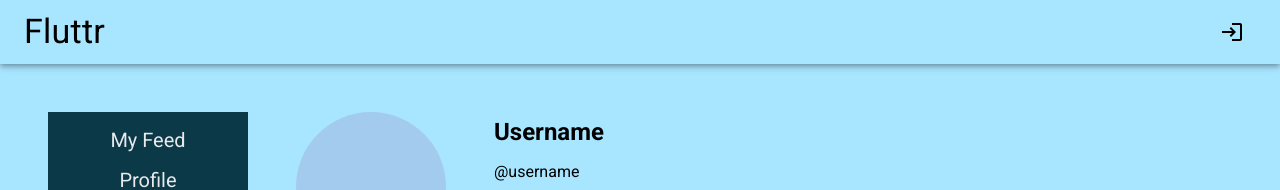
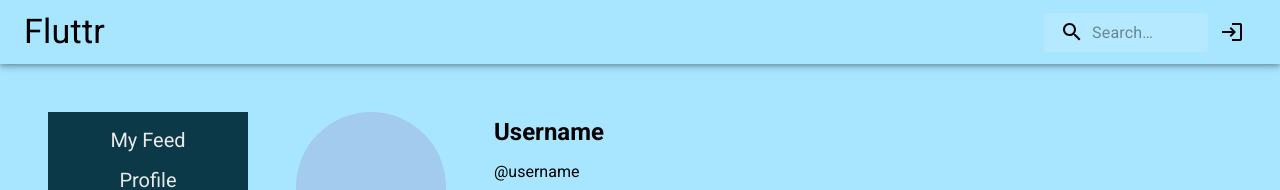
Before and after one commit to socialbee-b/flutter, a React (Create React App) app: page /profile in a window 1280 px wide. Shown: the top 190 px of the page. Built offline with nearby package versions, Linux system fonts and the light colour scheme.

Commit message:
user s3 photos work and searchbar in place. SearchBar not functional yet

```diff
--- a/src/components/Layout/Layout.tsx
+++ b/src/components/Layout/Layout.tsx
@@ -1,12 +1,14 @@
 import React from "react";
 import { Outlet } from "react-router-dom";
 import Navbar from "../navbar/Navbar";
+import SearchBar from "../searchbar/SearchBar";
 import Toasts from "../toasts/Toasts";
 
 const Layout: React.FC<any> = () => {
 	return (
 		<>
-			<Navbar />
+			{/* <Navbar /> */}
+			<SearchBar />
 			<div className="p-3">
 				<Outlet />
 			</div>
--- a/src/components/navbar/Navbar.tsx
+++ b/src/components/navbar/Navbar.tsx
@@ -9,6 +9,7 @@ import { useNavigate } from "react-router-dom";
 import Tooltip from "@mui/material/Tooltip";
 import { useSelector } from "react-redux";
 import { getUser } from "../store/users.slice";
+
 
 export default function Navbar() {
 	const navigate = useNavigate();
--- /dev/null
+++ b/src/components/searchbar/SearchBar.tsx
@@ -0,0 +1,114 @@
+import AppBar from "@mui/material/AppBar";
+import Box from "@mui/material/Box";
+import Toolbar from "@mui/material/Toolbar";
+import Typography from "@mui/material/Typography";
+import IconButton from "@mui/material/IconButton";
+import LoginIcon from "@mui/icons-material/Login";
+import LogoutIcon from "@mui/icons-material/Logout";
+import SearchIcon from '@mui/icons-material/Search';
+import InputBase from '@mui/material/InputBase';
+import { useNavigate } from "react-router-dom";
+import Tooltip from "@mui/material/Tooltip";
+import { useSelector } from "react-redux";
+import { getUser } from "../store/users.slice";
+import { styled, alpha } from '@mui/material/styles';
+
+const Search = styled('div')(({ theme }) => ({
+    position: 'relative',
+    borderRadius: theme.shape.borderRadius,
+    backgroundColor: alpha(theme.palette.common.white, 0.15),
+    '&:hover': {
+      backgroundColor: alpha(theme.palette.common.white, 0.25),
+    },
+    marginLeft: 0,
+    width: '100%',
+    [theme.breakpoints.up('sm')]: {
+      marginLeft: theme.spacing(1),
+      width: 'auto',
+    },
+  }));
+
+  const SearchIconWrapper = styled('div')(({ theme }) => ({
+    padding: theme.spacing(0, 2),
+    height: '100%',
+    position: 'absolute',
+    pointerEvents: 'none',
+    display: 'flex',
+    alignItems: 'center',
+    justifyContent: 'center',
+  }));
+
+  const StyledInputBase = styled(InputBase)(({ theme }) => ({
+    color: 'inherit',
+    '& .MuiInputBase-input': {
+      padding: theme.spacing(1, 1, 1, 0),
+      // vertical padding + font size from searchIcon
+      paddingLeft: `calc(1em + ${theme.spacing(4)})`,
+      transition: theme.transitions.create('width'),
+      width: '100%',
+      [theme.breakpoints.up('sm')]: {
+        width: '12ch',
+        '&:focus': {
+          width: '20ch',
+        },
+      },
+    },
+  }));
+
+
+export default function SearchBar() {
+	const navigate = useNavigate();
+	const user = useSelector(getUser);
+
+	const handleClick = () => {
+		if (user?.email) {
+			localStorage.setItem("user", "{}");
+			navigate("/welcome");
+		} else {
+			navigate("/login");
+		}
+	};
+	return (
+		<Box sx={{ flexGrow: 1 }}>
+			<AppBar position="static" color="transparent">
+				<Toolbar>
+					<Typography variant="h4" component="div" sx={{ flexGrow: 1 }}>
+						Fluttr
+					</Typography>
+                    <Search>
+                        <SearchIconWrapper>
+                            <SearchIcon />
+                        </SearchIconWrapper>
+						<StyledInputBase
+							placeholder="Search…"
+							inputProps={{ 'aria-label': 'search' }}
+						/>
+                     </Search>
+					<div>
+						<Tooltip
+							disableFocusListener
+							disableTouchListener
+							title={user?.email ? "Logout" : "Login"}
+						>
+							<IconButton
+								size="large"
+								aria-label="account of current user"
+								aria-controls="menu-appbar"
+								aria-haspopup="true"
+								color="inherit"
+								onClick={handleClick}
+							>
+								{user?.email ? <LogoutIcon /> : <LoginIcon />}
+							</IconButton>
+
+						</Tooltip>
+
+
+					</div>
+				</Toolbar>
+			</AppBar>
+		</Box>
+	);
+
+
+}
--- a/src/s3/UploadFile.tsx
+++ b/src/s3/UploadFile.tsx
@@ -1,5 +1,7 @@
 import axios from 'axios';
 import React , {useState} from 'react';
+import { useSelector } from 'react-redux';
+import { getUser } from '../components/store/users.slice';
 import { generateUploadURL } from './s3Config';
 
 
@@ -10,6 +12,8 @@ window.Buffer = window.Buffer || require("buffer").Buffer;
 
 const UploadFile: React.FC<any> = () => {
 
+
+    const user = useSelector(getUser);
     const [selectedFile, setSelectedFile] = useState(null);
 
 
@@ -19,7 +23,8 @@ const UploadFile: React.FC<any> = () => {
 
     const uploadFile = async (file: any) => {
         // All axios request here
-        const url = await generateUploadURL();
+        console.log(file);
+        const url = await generateUploadURL(user?.id, file.name);
         console.log(url);
         const response = await axios.put(url, file);
         const imageUrl = url.split('?')[0];
--- a/src/s3/s3Config.ts
+++ b/src/s3/s3Config.ts
@@ -1,6 +1,4 @@
 import aws from 'aws-sdk';
-import crypto from 'crypto';
-import { promisify } from 'util';
 // const randomBytes = promisify(crypto.randomBytes);
 
 
@@ -17,10 +15,10 @@ const s3 = new aws.S3({
     signatureVersion: 'v4'
 })
 
-export async function generateUploadURL() {
+export async function generateUploadURL(id: Number, imgName: String) {
     // const rawBytes = await randomBytes(16)
     // const imageName = rawBytes.toString('hex')
-    const imageName = "randomImageName.jpg";
+    const imageName = `user${id}${imgName}`;
 
     const params = ({
         Bucket: bucketName,
```
Also changed, not shown: 1 other file (tests, documents, lock files or other folders).
